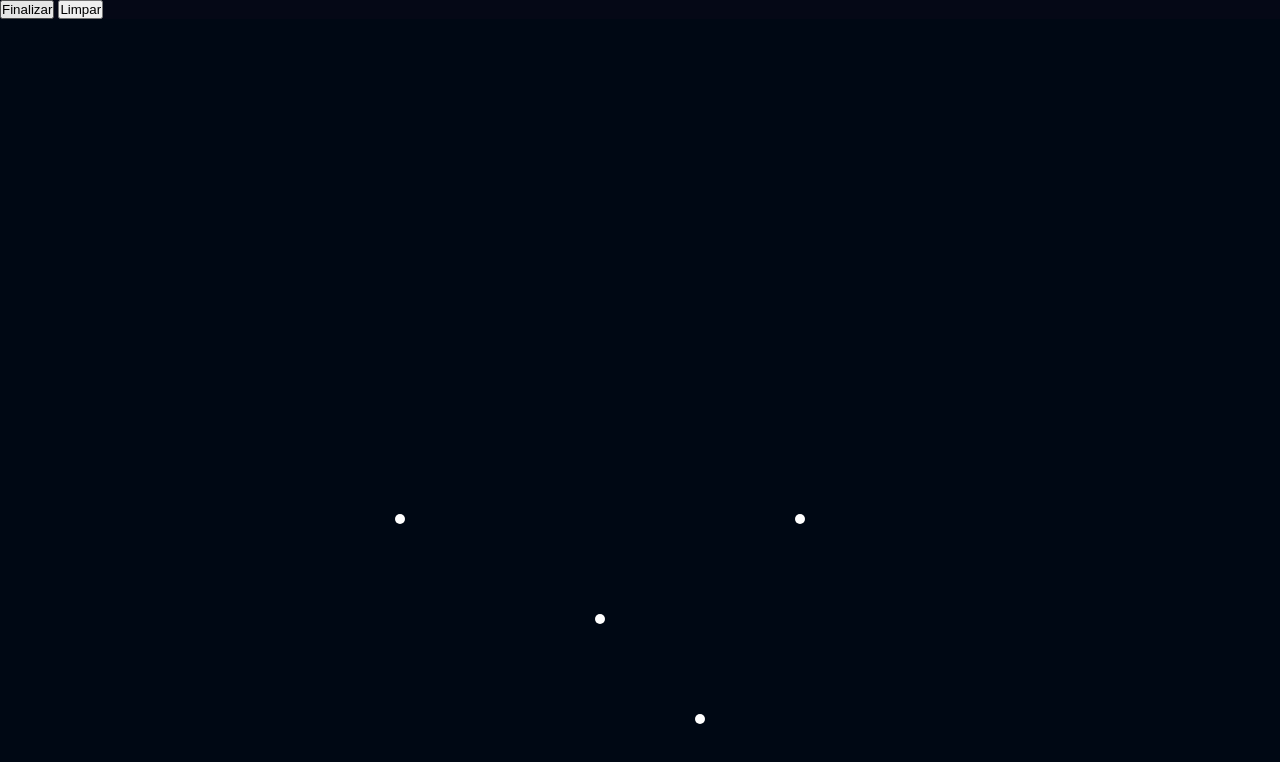
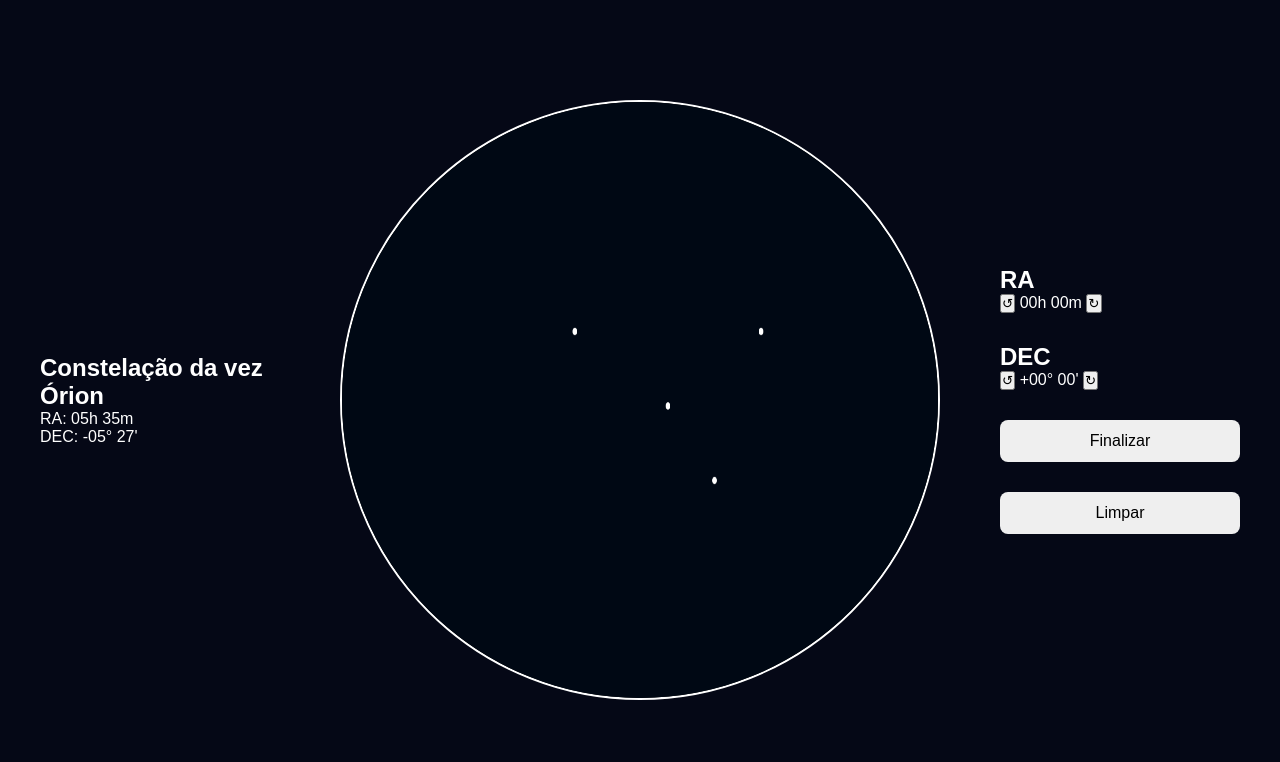
Before and after one commit to AngeloMatos08/Constellarium-PWEB, a plain HTML site: page index.html in a window 1280 px wide. Drawn offline with Linux system fonts and the light colour scheme.

Commit message:
feat: base do telescopio funcionando, mudando RA e DEC com seus respectivos limites

```diff
--- a/css/style.css
+++ b/css/style.css
@@ -1,24 +1,122 @@
-*{
-    margin: 0; padding: 0; box-sizing: border-box;
+* {
+    margin: 0;
+    padding: 0;
+    box-sizing: border-box;
 }
 
 body {
     background-color: #050816;
     color: white;
+    font-family: Arial, sans-serif;
 }
 
 #game {
     width: 100vw;
-    height: 100vh;
+    min-height: 100vh;
+
+    display: grid;
+    grid-template-columns: minmax(0, 1fr) minmax(0, 2fr) minmax(0, 1fr);
+
+    align-items: center;
+}
+/* PAINEL DA CONSTELAÇÃO */
+
+#constellation-info {
+    height: 100%;
+
+    padding: 40px;
+
+    display: flex;
+    flex-direction: column;
+    justify-content: center;
+}
+
+/* TELESCÓPIO */
+
+#telescope {
+    display: flex;
+    justify-content: center;
+    align-items: center;
 }
 
 #sky {
     display: block;
-    width: 100%;
+
+    width: min(50vw, 600px);
+    height: min(50vw, 600px);
+
+    border: 2px solid white;
+    border-radius: 50%;
+
+    background-color: #000;
+}
+
+/* CONTROLES */
+
+#controls {
     height: 100%;
-    touch-action: none;
+
+    padding: 40px;
+
+    display: flex;
+    flex-direction: column;
+    justify-content: center;
+    gap: 30px;
+}
+
+#finish-button,
+#reset-button {
+    padding: 12px 20px;
+
+    border: none;
+    border-radius: 8px;
+
+    cursor: pointer;
+
+    font-size: 16px;
 }
 
 .hidden {
     display: none;
+
+
 }
+@media (max-width: 700px) {
+
+    #game {
+        min-height: 100vh;
+
+        grid-template-columns: 1fr;
+
+        grid-template-rows: auto auto auto;
+
+        padding: 20px;
+        gap: 20px;
+    }
+
+    #constellation-info {
+        height: auto;
+
+        padding: 10px;
+
+        align-items: center;
+        text-align: center;
+    }
+
+    #telescope {
+        width: 100%;
+    }
+
+    #sky {
+        width: min(80vw, 400px);
+        height: min(80vw, 400px);
+    }
+
+    #controls {
+        height: auto;
+
+        padding: 10px;
+
+        align-items: center;
+    }
+}
--- a/data/constellations.json
+++ b/data/constellations.json
@@ -37,23 +37,23 @@
             "stars": [
                 {
                     "id": 0,
-                    "x": 400,
-                    "y": 500
+                    "x": 500,
+                    "y": 308
                 },
                 {
                     "id": 1,
-                    "x": 600,
-                    "y": 600
+                    "x": 700,
+                    "y": 408
                 },
                 {
                     "id": 2,
-                    "x": 800,
-                    "y": 500
+                    "x": 900,
+                    "y": 308
                 },
                 {
                     "id": 3,
-                    "x": 700,
-                    "y": 700
+                    "x": 800,
+                    "y": 508
                 }
             ],
 
--- a/index.html
+++ b/index.html
@@ -28,9 +28,75 @@
 
 </div>
     <main id="game">
-        <button id="finish-button">Finalizar</button>
-        <button id="reset-button">Limpar</button>
-        <canvas id="sky"></canvas>
+
+        <section id="constellation-info">
+
+            <h1>Constelação da vez</h1>
+
+            <h2 id="constellation-name">
+                Órion
+            </h2>
+
+            <div id="constellation-image">
+                <!-- Futuramente entra o desenho -->
+            </div>
+
+            <p id="constellation-ra">
+                RA: 05h 35m
+            </p>
+
+            <p id="constellation-dec">
+                DEC: -05° 27'
+            </p>
+
+        </section>
+
+
+        <section id="telescope">
+
+            <canvas id="sky"></canvas>
+
+        </section>
+
+
+        <section id="controls">
+
+            <div id="ra-control">
+                <h2>RA</h2>
+
+                <button id="ra-left">↺</button>
+
+                <span id="ra-value">
+                    00h 00m
+                </span>
+
+                <button id="ra-right">↻</button>
+            </div>
+
+
+            <div id="dec-control">
+                <h2>DEC</h2>
+
+                <button id="dec-down">↺</button>
+
+                <span id="dec-value">
+                    +00° 00'
+                </span>
+
+                <button id="dec-up">↻</button>
+            </div>
+
+
+            <button id="finish-button">
+                Finalizar
+            </button>
+
+            <button id="reset-button">
+                Limpar
+            </button>
+
+        </section>
+
     </main>
 
     <script type="module" src="js/main.js"></script>
--- a/js/game.js
+++ b/js/game.js
@@ -77,7 +77,6 @@ export function createGame() {
         }
     }
 
-
     function setConstellations(data) {
         constellations = data;
     }
--- a/js/main.js
+++ b/js/main.js
@@ -2,8 +2,10 @@ import { loadConstellations } from "./constellation.js";
 import { createRenderer } from "./renderer.js";
 import { validateConstellation } from "./validator.js";
 import { createGame } from "./game.js";
+import {createTelescope} from "./telescope.js";
+const game = createGame();
+const telescope = createTelescope();
 
-const game = createGame();
 console.log("Jogo Iniciado");
 console.log(game.getState());
 
@@ -23,8 +25,105 @@ const continueButton =
 // CANVAS
 const canvas = document.getElementById("sky");
 const ctx = canvas.getContext("2d");
+
+
 const finishButton = document.getElementById("finish-button");
 const resetButton = document.getElementById("reset-button");
+
+
+// BOTÕES DE CONTROLE DO TELESCÓPIO
+const raLeftButton =
+    document.getElementById("ra-left");
+
+const raRightButton =
+    document.getElementById("ra-right");
+
+const decDownButton =
+    document.getElementById("dec-down");
+
+const decUpButton =
+    document.getElementById("dec-up");
+
+const raValue =
+    document.getElementById("ra-value");
+
+const decValue =
+    document.getElementById("dec-value");
+
+
+
+// FUNÇÃO CONVERTER MINUTOS EM HORAS/MINUTOS
+function formatRA(totalMinutes) {
+
+    const hours =
+        Math.floor(totalMinutes / 60);
+
+    const minutes =
+        totalMinutes % 60;
+
+    return `${String(hours).padStart(2, "0")}h ${String(minutes).padStart(2, "0")}m`;
+}
+
+// FUNÇAO DECLINAÇÃO
+function formatDEC(degrees) {
+
+    const signal =
+        degrees >= 0 ? "+" : "-";
+
+    const absoluteDegrees =
+        Math.abs(degrees);
+
+    return `${signal}${String(absoluteDegrees).padStart(2, "0")}° 00'`;
+}
+
+// FUNCÇÃO QUE LOCALIZA A POSIÇÃO ATUAL DO TELESCOPIO
+function updateTelescopeUI() {
+
+    const position =
+        telescope.getPosition();
+
+    raValue.textContent =
+        formatRA(position.ra);
+
+    decValue.textContent =
+        formatDEC(position.dec);
+}
+
+
+// BOTÕES
+raLeftButton.addEventListener(
+    "click",
+    () => {
+        telescope.changeRA(-1);
+        updateTelescopeUI();
+    }
+);
+
+raRightButton.addEventListener(
+    "click",
+    () => {
+        telescope.changeRA(1);
+        updateTelescopeUI();
+    }
+);
+
+decDownButton.addEventListener(
+    "click",
+    () => {
+        telescope.changeDEC(-1);
+        updateTelescopeUI();
+    }
+);
+
+decUpButton.addEventListener(
+    "click",
+    () => {
+        telescope.changeDEC(1);
+        updateTelescopeUI();
+    }
+);
+
+updateTelescopeUI();
 
 canvas.width = window.innerWidth;
 canvas.height = window.innerHeight;
--- /dev/null
+++ b/js/telescope.js
@@ -0,0 +1,57 @@
+export function createTelescope() {
+
+    // RA é armazenada em minutos.
+    // 24 horas = 1440 minutos.
+    let ra = 0;
+
+    // DEC é armazenada em graus.
+    // Limites: -90° até +90°.
+    let dec = 0;
+
+
+    // ALTERAR ASCENSÃO RETA
+
+    function changeRA(minutes) {
+
+        ra += minutes;
+
+        // Mantém RA entre 0h e 24h.
+        const totalMinutes = 24 * 60;
+
+        ra =
+            ((ra % totalMinutes) + totalMinutes) %
+            totalMinutes;
+    }
+
+
+    // ALTERAR DECLINAÇÃO
+
+    function changeDEC(degrees) {
+
+        dec += degrees;
+
+        // Mantém DEC entre -90° e +90°.
+        dec = Math.max(
+            -90,
+            Math.min(90, dec)
+        );
+    }
+
+
+    // OBTER POSIÇÃO ATUAL
+
+    function getPosition() {
+
+        return {
+            ra,
+            dec
+        };
+    }
+
+
+    return {
+        changeRA,
+        changeDEC,
+        getPosition
+    };
+}
```
